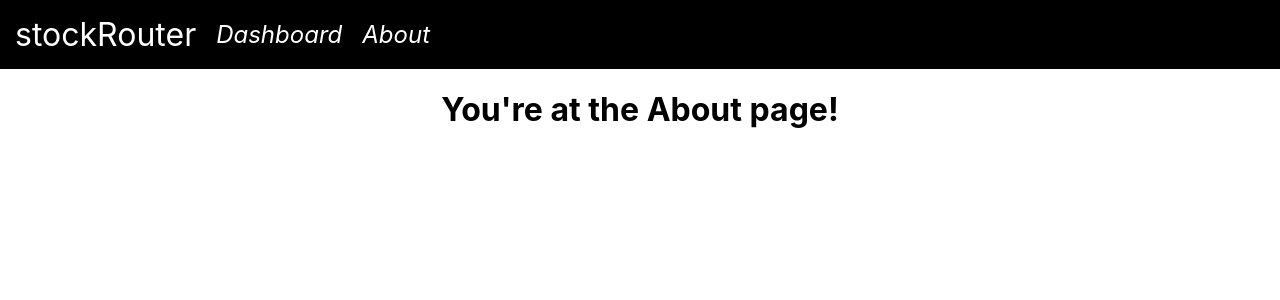
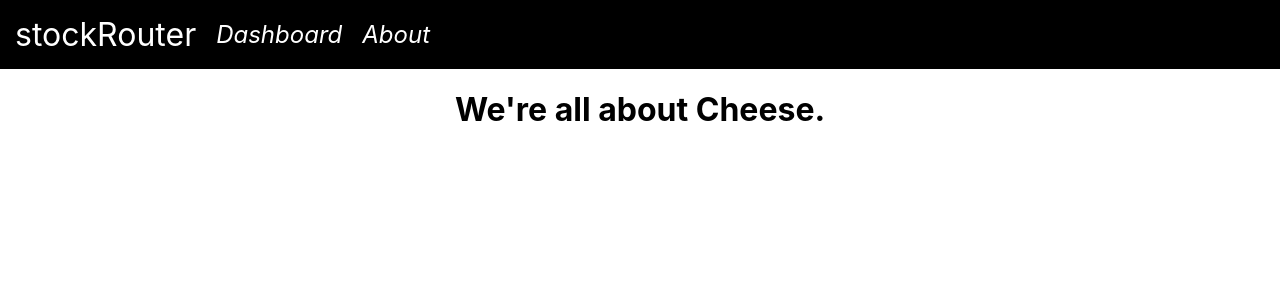
Before and after one commit to benburgos/react-router-lab, a React (Create React App) app: page /about in a window 1280 px wide. Shown: the top 300 px of the page. Built offline with nearby package versions, Linux system fonts and the light colour scheme.

Commit message:
adds boiletplate to about

```diff
--- a/src/pages/About.jsx
+++ b/src/pages/About.jsx
@@ -1,3 +1,3 @@
 export default function About() {
-    return <h1>You're at the About page!</h1>
+    return <h1>We're all about Cheese.</h1>
 }
```
